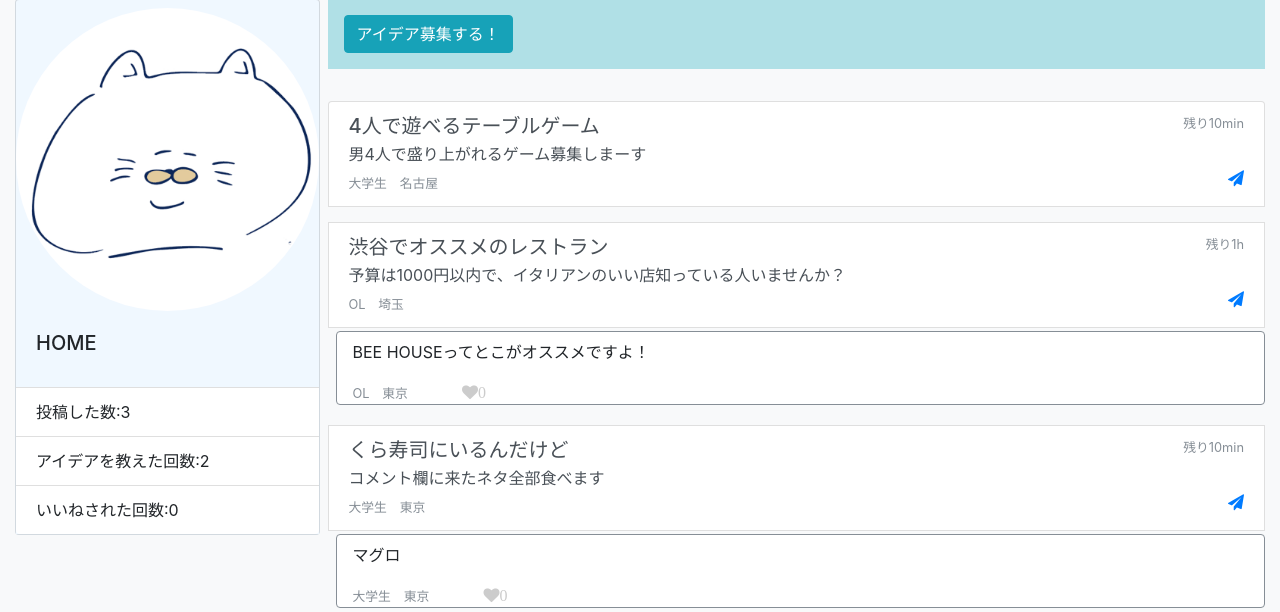
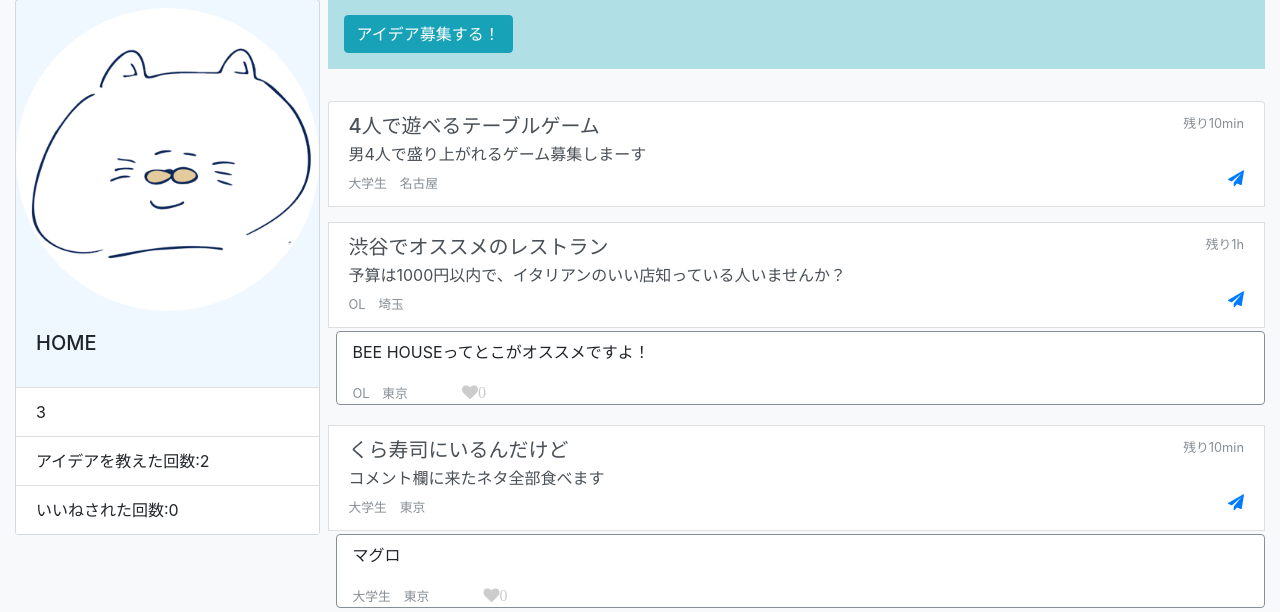
Before and after one commit to MaikoKamada/TeamE, a Flask app: page / in a window 1280 px wide. Shown: the part 105-717 px from the top of the page. Run offline with Flask 2, Linux system fonts and the light colour scheme; data that the repository does not hold is empty; some libraries are stand-ins or nearby versions.

Commit message:
no message

```diff
--- a/最終発表/final_submit/templates/index.html
+++ b/最終発表/final_submit/templates/index.html
@@ -56,7 +56,7 @@
                   <h5 class="card-title">HOME</h5>
                 </div>
                 <ul class="list-group list-group-flush" style="background-color:#f0f8ff;">
-                  <li class="list-group-item">投稿した数:{{  n+3  }}</li>
+                  <li class="list-group-item">3</li>
                   <li class="list-group-item">アイデアを教えた回数:2</li>
                   <li class="list-group-item">いいねされた回数:0</li>
                 </ul>
@@ -115,7 +115,7 @@
                       <p class="replys ml-3 mt-2">{{  posts[-i]["reply"]  }}</p>
                       <!-- <small class="replysid text-muted ml-3">OL　東京</small> -->
                       <button class="icobutton icobutton-3-ccc-red  ml-5">
-                        <span class="fa fa-heart" >{{  posts[-i]["idea"]["like"]  }}</span>
+                        <span class="fa fa-heart" >0</span>
                       </button>
                     </div>
                     {% endif %}
```
